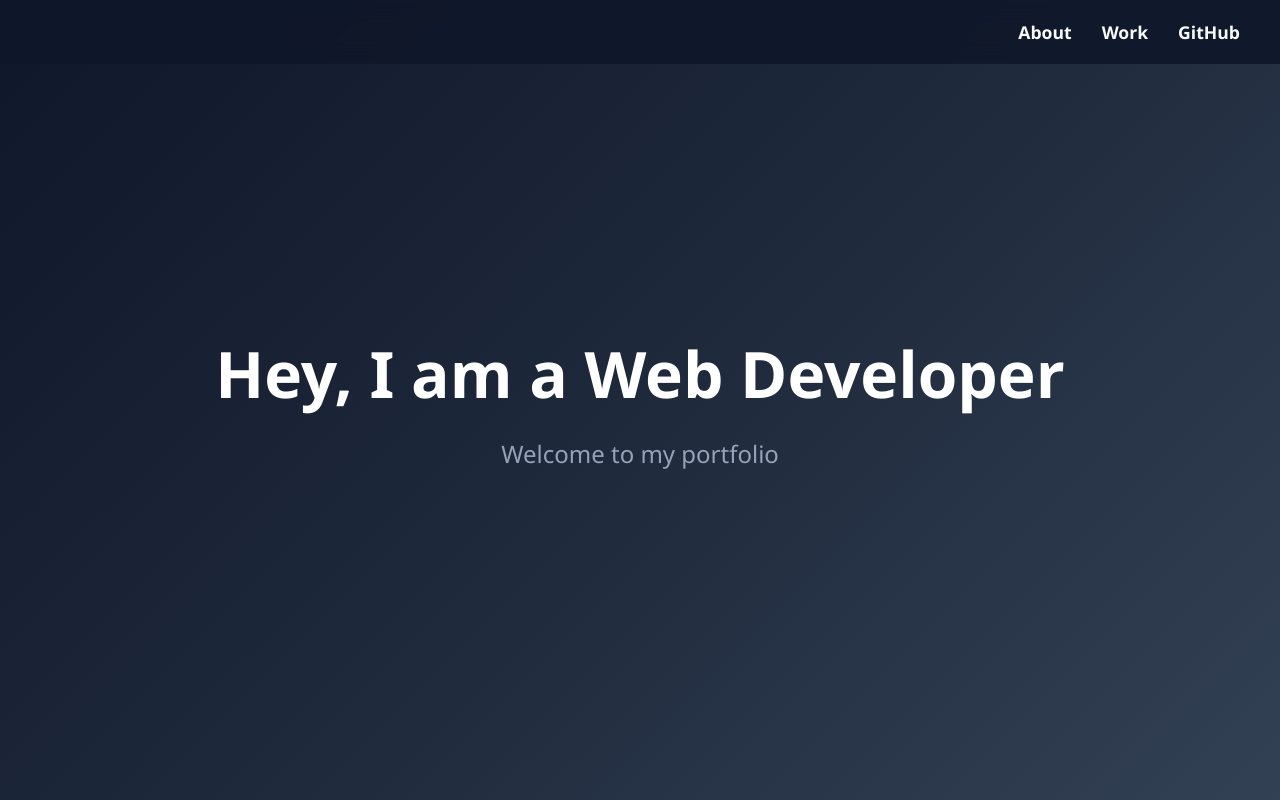
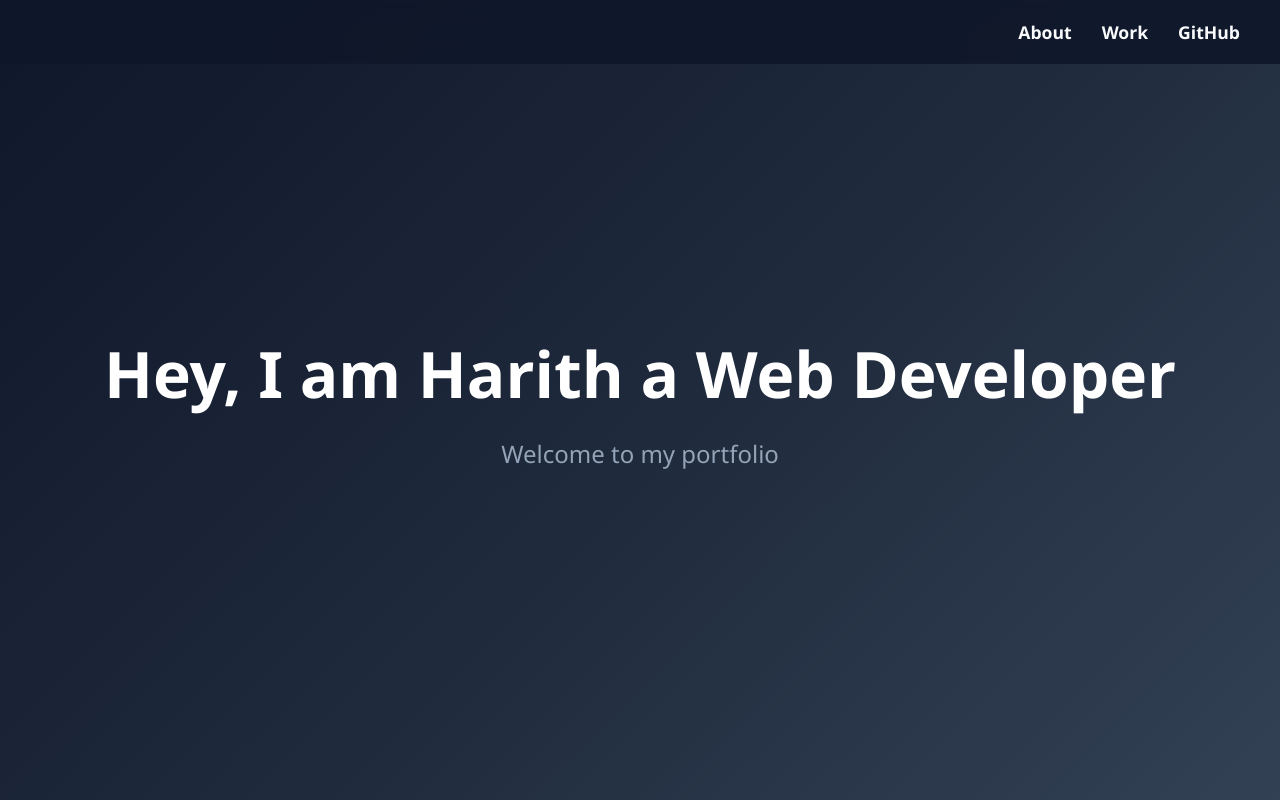
Before and after one commit to harith09danial/individual-assignment-csc578, a plain HTML site: page 2024223676_Build_a_Personal_Portfolio_Webpage/index.html in a window 1280 px wide. Shown: the top 800 px of the page. Drawn offline with Linux system fonts and the light colour scheme.

Commit message:
Update index.html

```diff
--- a/2024223676_Build_a_Personal_Portfolio_Webpage/index.html
+++ b/2024223676_Build_a_Personal_Portfolio_Webpage/index.html
@@ -15,7 +15,7 @@
   </nav>
 
   <section id="welcome-section">
-    <h1>Hey, I am a Web Developer</h1>
+    <h1>Hey, I am Harith a Web Developer</h1>
     <p>Welcome to my portfolio</p>
   </section>
 
```
